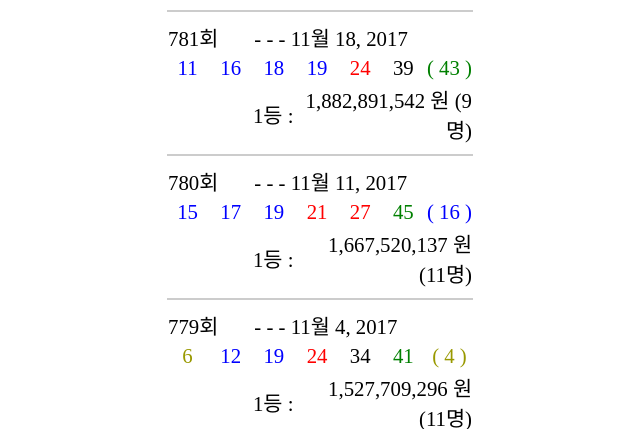
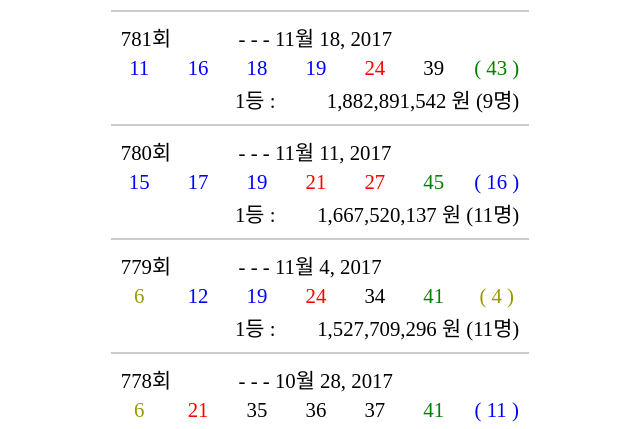
Before and after one commit to jacealan/Jace, a Django app: page /lotto/ in a window 1280 px wide. Shown: the top 429 px of the page, without its empty margins (320-960 px from the left). Run offline with Django 3.2, Linux system fonts and the light colour scheme; data comes from the database, SQL or seed files in the repository.

Commit message:
modified

```diff
--- a/lotto/templates/lotto/lotto_list.html
+++ b/lotto/templates/lotto/lotto_list.html
@@ -1,6 +1,10 @@
 <meta name="viewport" content="width=device-width, initial-scale=1.0, maximum-scale=1">
 <style>
-td {font-size:1.3em;}
+td {
+    font-size:1.3em;
+    padding-left:10;
+    padding-right:10;
+}
 </style>
 
 {% load humanize %}
```
